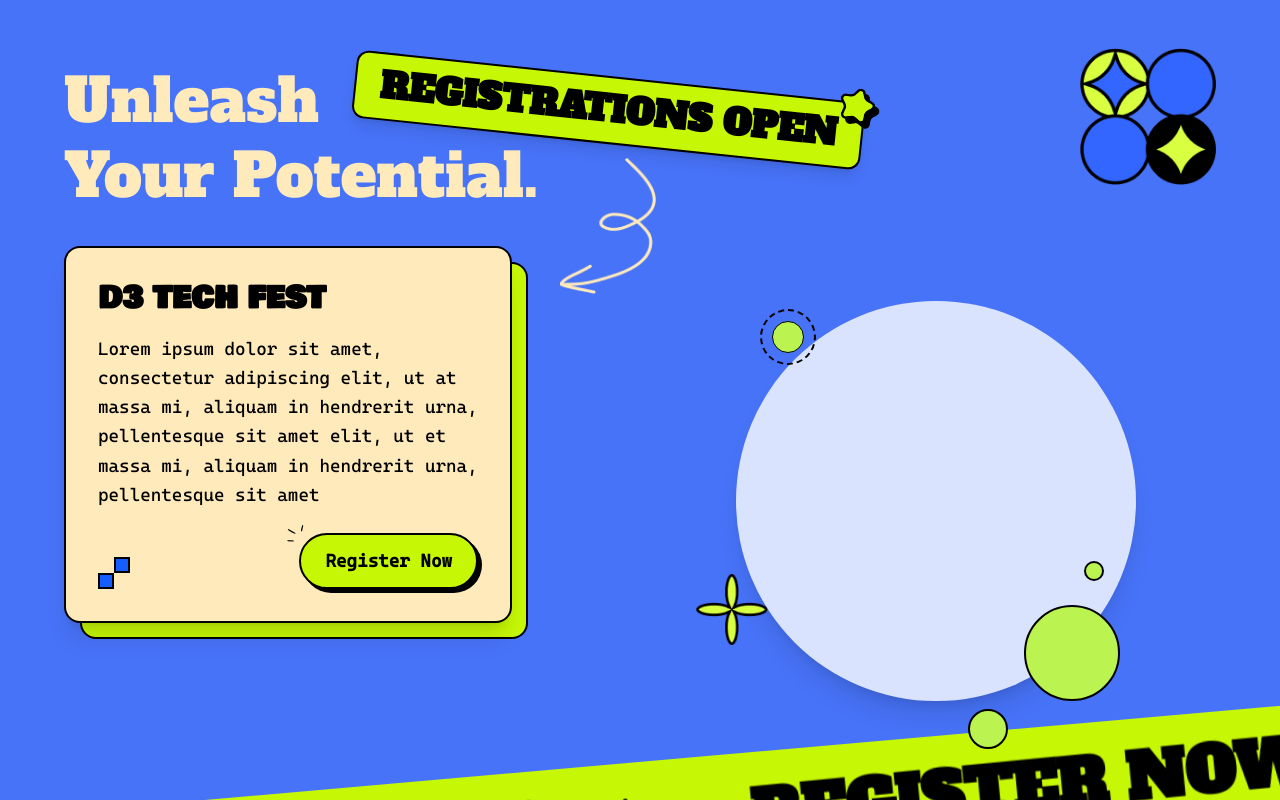
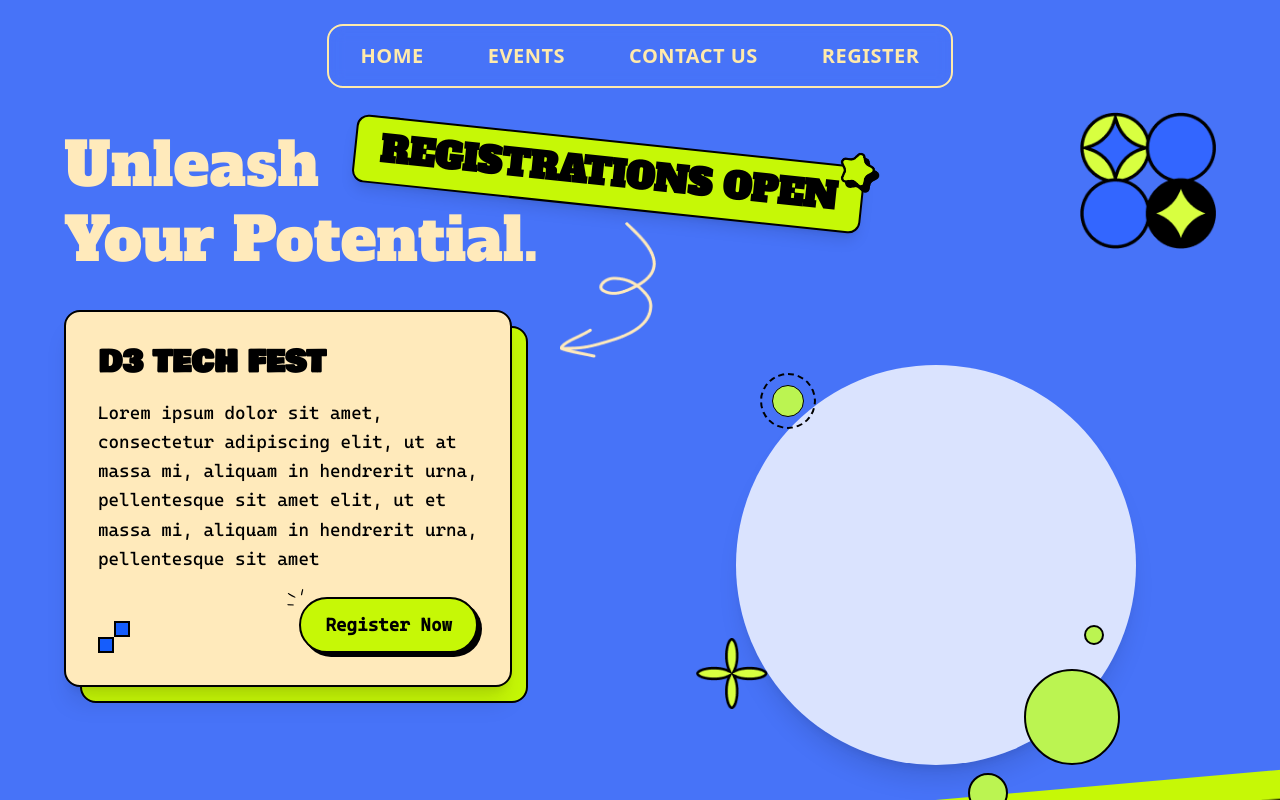
Before and after one commit to p-society/d3-web, a React (Vite) app: page /about-us in a window 1280 px wide. Shown: the top 800 px of the page. Built offline with nearby package versions, Linux system fonts and the light colour scheme; a web font is replaced by a local one.

Commit message:
added navbar in the about-us page
Signed-off-by: imanishx <manishbiswal754@gmail.com>

```diff
--- a/src/components/about-us/hero.jsx
+++ b/src/components/about-us/hero.jsx
@@ -4,18 +4,31 @@ import StackedCard from './StackedCard'
 import RegistrationsBanner from './RegistrationsBanner'
 import GroupImage from '../../assets/Group.png'
 import FrameImage from '../../assets/Frame.png'
+import Navbar from '../landingpage/navbar' // added
 
 const AboutUsHero = ({ isLoaded }) => {
   return (
     <div
-      className={`relative min-h-screen h-full px-8 py-16 transition-all duration-700 ease-out ${isLoaded ? 'opacity-100 translate-y-0' : 'opacity-0 translate-y-3'}`}
+      className={`relative min-h-screen h-full px-8 pt-6 pb-16 transition-all duration-700 ease-out ${isLoaded ? 'opacity-100 translate-y-0' : 'opacity-0 translate-y-3'}`}
       style={{ transitionDelay: '300ms' }}
     >
       {/* Background*/}
       <div className="absolute inset-0 h-full bg-[#3366FF] opacity-90"></div>
 
+      {/* Navbar (on top, centered) */}
+      <div className="w-full flex justify-center relative z-20">
+        <Navbar
+          color="#FFEAAB"
+          hoverColor="#FFEAAB"
+          borderColor="#FFEAAB"
+          sidebarBg="#fff3d4"
+          hoverTextColor="#000000"
+          mobileTextColor="#000000" // Add this line
+        />
+      </div>
+
       {/* Main content container */}
-      <div className="relative z-10 max-w-6xl mx-auto">
+      <div className="relative z-10 max-w-6xl mx-auto mt-10">
         {/* Responsive layout: single column for mobile/sm, two columns for md and above */}
         {/* Responsive: single column for <md, two columns for md+ */}
         <div className="flex flex-col md:grid md:grid-cols-2 gap-8 mb-8 md:mb-16">
--- a/src/components/landingpage/navbar.jsx
+++ b/src/components/landingpage/navbar.jsx
@@ -1,7 +1,15 @@
 import { useState, useEffect } from 'react'
 import { Link } from 'react-router-dom'
 
-const Navbar = () => {
+const Navbar = ({
+  // New optional props with safe defaults to preserve current production look
+  color = '#e30f70', // link text color + hamburger bg
+  hoverColor = '#e30560', // hover background color
+  hoverTextColor = '#ffffff', // hover text color
+  borderColor = '#ff0066', // borders (desktop frame + mobile sidebar border)
+  sidebarBg = '#ffeabb', // mobile sidebar background
+  mobileTextColor, // NEW: mobile sidebar text color
+}) => {
   const [isOpen, setIsOpen] = useState(false)
   const [animateItems, setAnimateItems] = useState(false)
 
@@ -24,12 +32,35 @@ const Navbar = () => {
   }
 
   return (
-    <>
+    // Provide CSS variables for all child elements
+    <div
+      style={{
+        ['--nav-color']: color,
+        ['--nav-hover']: hoverColor,
+        ['--nav-hover-text']: hoverTextColor,
+        ['--nav-border']: borderColor,
+        ['--nav-sidebar-bg']: sidebarBg,
+        // Use mobileTextColor if provided, otherwise fall back to the main color
+        ['--nav-mobile-text']: mobileTextColor || color,
+      }}
+    >
+      {/* Local styles to hook into CSS variables without changing layout classes */}
+      <style>{`
+        .nav-link-desktop { color: var(--nav-color); }
+        .nav-link-desktop:hover { background-color: var(--nav-hover); color: var(--nav-hover-text); }
+        .nav-link-mobile { color: var(--nav-mobile-text); }
+        .nav-link-mobile:hover { background-color: var(--nav-hover); color: var(--nav-hover-text); }
+        .nav-hamburger { background-color: var(--nav-color); }
+        .nav-hamburger:hover { background-color: var(--nav-hover); }
+        .nav-border { border-color: var(--nav-border) !important; }
+        .nav-sidebar { background-color: var(--nav-sidebar-bg); }
+      `}</style>
+
       {/* Hamburger Menu Button - visible on sm and md only */}
       <div className="lg:hidden z-50 fixed top-4 right-4">
         <button
           onClick={toggleSidebar}
-          className={`bg-[#e30f70] text-white p-2 rounded-lg focus:outline-none hover:bg-[#e30560] transition-all duration-300 ${isOpen ? 'rotate-[360deg] scale-110' : ''}`}
+          className={`nav-hamburger text-white p-2 rounded-lg focus:outline-none transition-all duration-300 ${isOpen ? 'rotate-[360deg] scale-110' : ''}`}
         >
           <div className="w-6 h-6 flex flex-col justify-center items-center">
             <span
@@ -57,14 +88,14 @@ const Navbar = () => {
 
         {/* Sidebar */}
         <div
-          className={`fixed top-0 right-0 h-full w-64 bg-[#ffeabb] border-l-2 border-[#ff0066] transform transition-transform duration-300 ease-out ${isOpen ? 'translate-x-0' : 'translate-x-full'}`}
+          className={`fixed top-0 right-0 h-full w-64 nav-sidebar border-l-2 nav-border transform transition-transform duration-300 ease-out ${isOpen ? 'translate-x-0' : 'translate-x-full'}`}
         >
           <div className="flex flex-col pt-16 px-4">
             {/* Menu items with staggered animation */}
             <Link
               to="/"
               onClick={closeSidebar}
-              className={`text-[#e30f70] px-4 py-3 mb-2 rounded-lg font-bold uppercase text-xl tracking-wide hover:bg-[#e30560] hover:text-[#ffffff] transition-all duration-300 transform ${animateItems ? 'translate-x-0 opacity-100' : 'translate-x-8 opacity-0'}`}
+              className={`nav-link-mobile px-4 py-3 mb-2 rounded-lg font-bold uppercase text-xl tracking-wide transition-all duration-300 transform ${animateItems ? 'translate-x-0 opacity-100' : 'translate-x-8 opacity-0'}`}
               style={{ transitionDelay: '50ms' }}
             >
               HOME
@@ -72,21 +103,21 @@ const Navbar = () => {
             <Link
               to="/events"
               onClick={closeSidebar}
-              className={`text-[#e30f70] px-4 py-3 mb-2 font-bold rounded-lg uppercase text-xl tracking-wide hover:bg-[#e30560] hover:text-[#ffffff] transition-all duration-300 transform ${animateItems ? 'translate-x-0 opacity-100' : 'translate-x-8 opacity-0'}`}
+              className={`nav-link-mobile px-4 py-3 mb-2 font-bold rounded-lg uppercase text-xl tracking-wide transition-all duration-300 transform ${animateItems ? 'translate-x-0 opacity-100' : 'translate-x-8 opacity-0'}`}
               style={{ transitionDelay: '100ms' }}
             >
               EVENTS
             </Link>
-            <button
+            {/* <button
               onClick={closeSidebar}
-              className={`text-[#e30f70] px-4 py-3 mb-2 font-bold rounded-lg uppercase text-xl tracking-wide hover:bg-[#e30560] hover:text-[#ffffff] transition-all duration-300 transform ${animateItems ? 'translate-x-0 opacity-100' : 'translate-x-8 opacity-0'} text-left`}
+              className={`nav-link-mobile px-4 py-3 mb-2 font-bold rounded-lg uppercase text-xl tracking-wide transition-all duration-300 transform ${animateItems ? 'translate-x-0 opacity-100' : 'translate-x-8 opacity-0'} text-left`}
               style={{ transitionDelay: '150ms' }}
             >
               MERCH
-            </button>
+            </button> */}
             <button
               onClick={closeSidebar}
-              className={`text-[#e30f70] px-4 py-3 mb-2 font-bold rounded-lg uppercase text-xl tracking-wide hover:bg-[#e30560] hover:text-[#ffffff] transition-all duration-300 transform ${animateItems ? 'translate-x-0 opacity-100' : 'translate-x-8 opacity-0'} text-left`}
+              className={`nav-link-mobile px-4 py-3 mb-2 font-bold rounded-lg uppercase text-xl tracking-wide transition-all duration-300 transform ${animateItems ? 'translate-x-0 opacity-100' : 'translate-x-8 opacity-0'} text-left`}
               style={{ transitionDelay: '200ms' }}
             >
               CONTACT US
@@ -94,10 +125,10 @@ const Navbar = () => {
             <Link
               to="/about-us"
               onClick={closeSidebar}
-              className={`text-[#e30f70] px-4 py-3 mb-2 font-bold rounded-lg uppercase text-xl tracking-wide hover:bg-[#e30560] hover:text-[#ffffff] transition-all duration-300 transform ${animateItems ? 'translate-x-0 opacity-100' : 'translate-x-8 opacity-0'}`}
+              className={`nav-link-mobile px-4 py-3 mb-2 font-bold rounded-lg uppercase text-xl tracking-wide transition-all duration-300 transform ${animateItems ? 'translate-x-0 opacity-100' : 'translate-x-8 opacity-0'}`}
               style={{ transitionDelay: '250ms' }}
             >
-              ABOUT US
+              REGISTER
             </Link>
           </div>
         </div>
@@ -105,36 +136,36 @@ const Navbar = () => {
 
       {/* Desktop Navbar - visible on lg and above only */}
       <nav className="hidden lg:block z-20">
-        <div className="bg-transparent border-2 border-[#ff0066] rounded-2xl p-2 backdrop-blur-sm">
+        <div className="bg-transparent border-2 nav-border rounded-2xl p-2 backdrop-blur-sm">
           <div className="flex gap-8 items-center justify-center px-2">
             <Link
               to="/"
-              className="text-[#e30f70] px-4 py-2 rounded-lg font-bold uppercase text-xl tracking-wide hover:bg-[#e30560] hover:text-[#ffffff] transition-colors"
+              className="nav-link-desktop px-4 py-2 rounded-lg font-bold uppercase text-xl tracking-wide transition-colors"
             >
               HOME
             </Link>
             <Link
               to="/events"
-              className="text-[#e30f70] px-4 py-2 font-bold rounded-lg uppercase text-xl tracking-wide hover:bg-[#e30560] hover:text-[#ffffff] transition-colors"
+              className="nav-link-desktop px-4 py-2 font-bold rounded-lg uppercase text-xl tracking-wide transition-colors"
             >
               EVENTS
             </Link>
-            <button className="text-[#e30f70] px-4 py-2 font-bold rounded-lg uppercase text-xl tracking-wide hover:bg-[#e30560] hover:text-[#ffffff] transition-colors">
+            {/* <button className="nav-link-desktop px-4 py-2 font-bold rounded-lg uppercase text-xl tracking-wide transition-colors">
               MERCH
-            </button>
-            <button className="text-[#e30f70] px-4 py-2 font-bold rounded-lg uppercase text-xl tracking-wide hover:bg-[#e30560] hover:text-[#ffffff] transition-colors">
+            </button> */}
+            <button className="nav-link-desktop px-4 py-2 font-bold rounded-lg uppercase text-xl tracking-wide transition-colors">
               CONTACT US
             </button>
             <Link
               to="/about-us"
-              className="text-[#e30f70] px-4 py-2 font-bold rounded-lg uppercase text-xl tracking-wide hover:bg-[#e30560] hover:text-[#ffffff] transition-colors"
+              className="nav-link-desktop px-4 py-2 font-bold rounded-lg uppercase text-xl tracking-wide transition-colors"
             >
-              ABOUT US
+              REGISTER
             </Link>
           </div>
         </div>
       </nav>
-    </>
+    </div>
   )
 }
 
```
